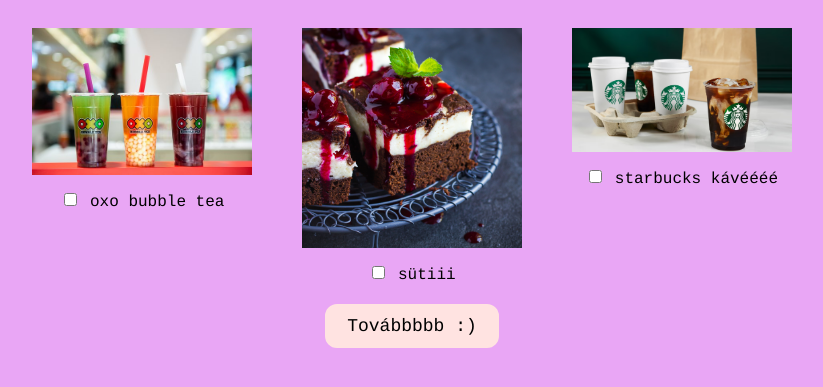
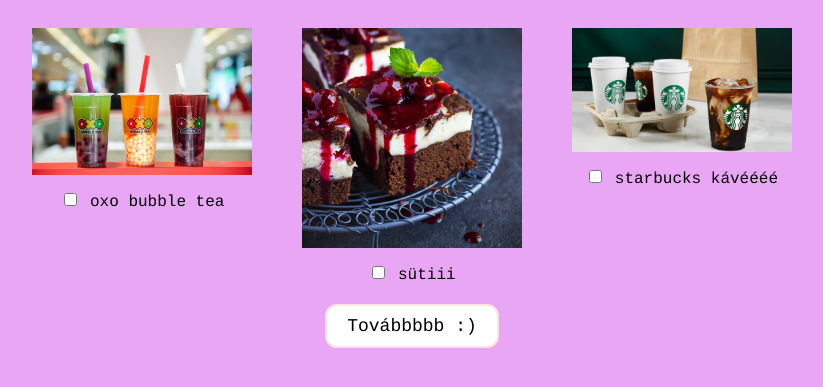
Before and after one commit to hegyibarni/barnivalentin.github.io, a plain HTML site: page dessert.html in a window 1280 px wide. Shown: the part 109-496 px from the top of the page, without its empty margins (228-1051 px from the left). Drawn offline with Linux system fonts and the light colour scheme.

Commit message:
Update dessert.html

```diff
--- a/dessert.html
+++ b/dessert.html
@@ -38,7 +38,7 @@
             margin: 10px;
             font-family: 'courier';
             margin-bottom: 20px;
-            background-color:#FFE3E1;
+            background-color:#FFFFFF;
             color: #000000;
             border-radius: 12px;
             border: 2px solid #FFE3E1;
```
